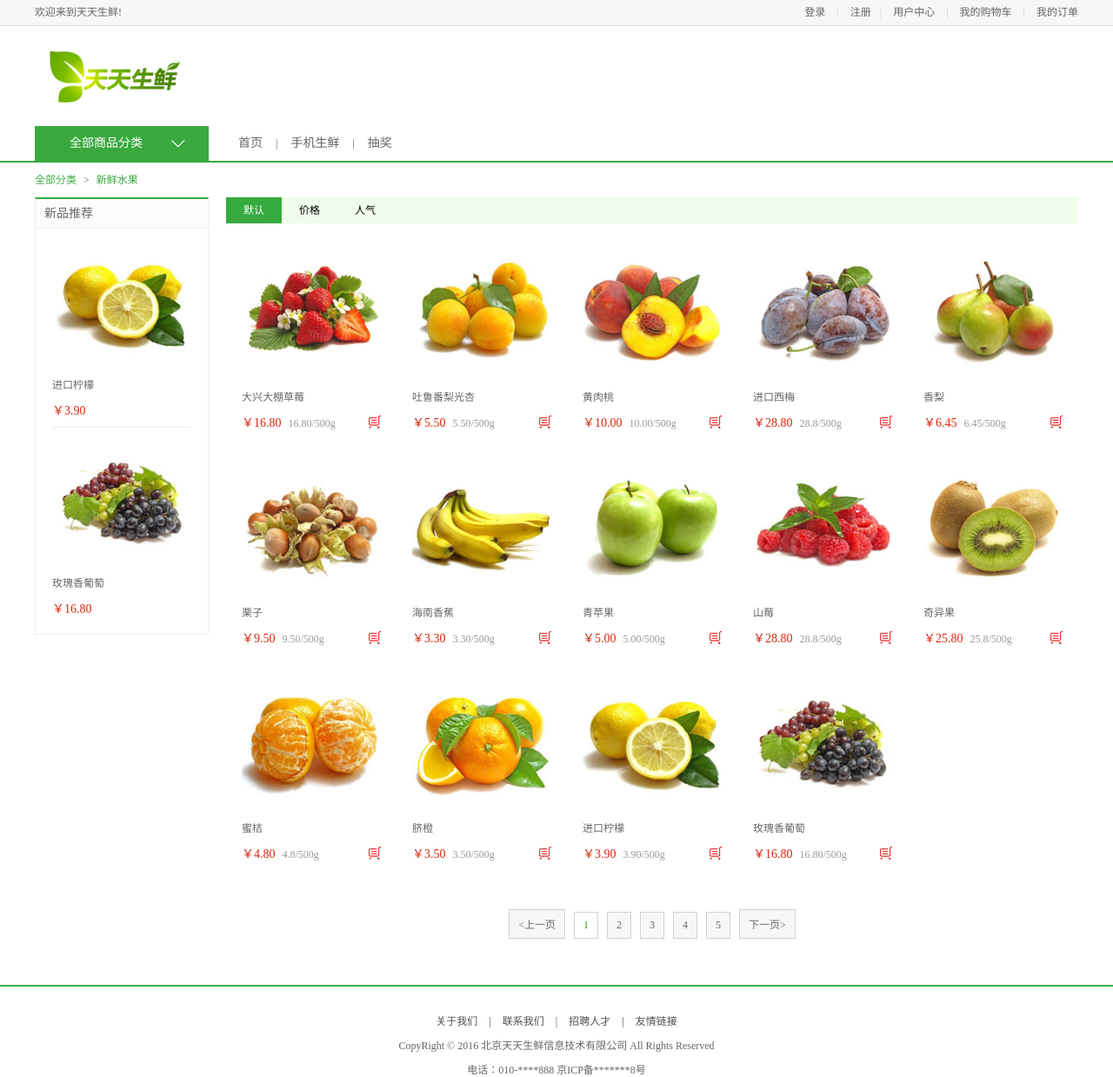
After one commit to Davenny/DailyFreash, a Django app: template templates/df_good/list.html in a window 1280 px wide. The commit adds this page. Shown: the whole page at 87% size. Run offline with Django 3.2, Linux system fonts and the light colour scheme; the template is opened without the code that fills it, so the values that code supplies are empty; parts of the project's set-up code (start-up, migrations or seed data) failed here and were passed over.

```diff
--- a/TianTianShengXian/settings.py
+++ b/TianTianShengXian/settings.py
@@ -38,6 +38,7 @@ INSTALLED_APPS = [
     'django.contrib.messages',
     'django.contrib.staticfiles',
     'df_user',
+    'df_goods',
 ]
 
 MIDDLEWARE = [
@@ -127,3 +128,7 @@ STATIC_URL = '/static/'
 STATICFILES_DIRS=[
     os.path.join(BASE_DIR,'static')
 ]
+
+#MEDIA_ROOT =
+MEDIA_URL = '/media/'
+MEDIA_ROOT = os.path.join(BASE_DIR, 'media/')
--- a/TianTianShengXian/urls.py
+++ b/TianTianShengXian/urls.py
@@ -15,8 +15,14 @@ Including another URLconf
 """
 from django.conf.urls import url,include
 from django.contrib import admin
+import settings
+from django.conf.urls.static import static
 
 urlpatterns = [
     url(r'^admin/', admin.site.urls),
     url(r'^user/',include('df_user.urls')),
+    url(r'^',include('df_goods.urls'))
 ]
+if settings.DEBUG:
+    urlpatterns += static(settings.MEDIA_URL,
+                          document_root=settings.MEDIA_ROOT)
--- /dev/null
+++ b/df_goods/urls.py
@@ -0,0 +1,6 @@
+from django.conf.urls import url
+from . import views
+urlpatterns = [
+    url('^$',views.Index),
+
+]
--- a/df_user/views.py
+++ b/df_user/views.py
@@ -89,5 +89,5 @@ def site(request):
         user.uaddress = post.get('uyoubian')
         user.uphone = post.get('uphone')
         user.save()
-    context = {'title':'User Zone','user':user}
+    context = {'title':'User Zone','user':user,'page_name':1}
     return render(request,'df_user/user_center_site.html',context)
--- a/static/css/reset.css
+++ b/static/css/reset.css
@@ -1,4 +1,4 @@
-/* 把标签默认的间距设为0 */
+
 body,ul,ol,p,h1,h2,h3,h4,h5,h6,dl,dd,select,input,textarea,form{margin:0;padding:0}
 
 /* 让h标签文字大小继承body的文字设置 */
--- /dev/null
+++ b/templates/df_good/list.html
@@ -0,0 +1,259 @@
+<!DOCTYPE html PUBLIC "-//W3C//DTD XHTML 1.0 Transitional//EN" "http://www.w3.org/TR/xhtml1/DTD/xhtml1-transitional.dtd">
+<html xmlns="http://www.w3.org/1999/xhtml" xml:lang="en">
+<head>
+	<meta http-equiv="Content-Type" content="text/html;charset=UTF-8">
+	<title>天天生鲜-商品列表</title>
+	<link rel="stylesheet" type="text/css" href="css/reset.css">
+	<link rel="stylesheet" type="text/css" href="css/main.css">
+</head>
+<body>
+	<div class="header_con">
+		<div class="header">
+			<div class="welcome fl">欢迎来到天天生鲜!</div>
+			<div class="fr">
+				<div class="login_info fl">
+					欢迎您：<em>张 山</em>
+				</div>
+				<div class="login_btn fl">
+					<a href="login.html">登录</a>
+					<span>|</span>
+					<a href="register.html">注册</a>
+				</div>
+				<div class="user_link fl">
+					<span>|</span>
+					<a href="user_center_info.html">用户中心</a>
+					<span>|</span>
+					<a href="cart.html">我的购物车</a>
+					<span>|</span>
+					<a href="user_center_order.html">我的订单</a>
+				</div>
+			</div>
+		</div>
+	</div>
+
+	<div class="search_bar clearfix">
+		<a href="index.html" class="logo fl"><img src="images/logo.png"></a>
+	</div>
+
+	<div class="navbar_con">
+		<div class="navbar clearfix">
+			<div class="subnav_con fl">
+				<h1>全部商品分类</h1>
+				<span></span>
+				<ul class="subnav">
+					<li><a href="#" class="fruit">新鲜水果</a></li>
+					<li><a href="#" class="seafood">海鲜水产</a></li>
+					<li><a href="#" class="meet">猪牛羊肉</a></li>
+					<li><a href="#" class="egg">禽类蛋品</a></li>
+					<li><a href="#" class="vegetables">新鲜蔬菜</a></li>
+					<li><a href="#" class="ice">速冻食品</a></li>
+				</ul>
+			</div>
+			<ul class="navlist fl">
+				<li><a href="">首页</a></li>
+				<li class="interval">|</li>
+				<li><a href="">手机生鲜</a></li>
+				<li class="interval">|</li>
+				<li><a href="">抽奖</a></li>
+			</ul>
+		</div>
+	</div>
+
+	<div class="breadcrumb">
+		<a href="#">全部分类</a>
+		<span>></span>
+		<a href="#">新鲜水果</a>
+	</div>
+
+	<div class="main_wrap clearfix">
+		<div class="l_wrap fl clearfix">
+			<div class="new_goods">
+				<h3>新品推荐</h3>
+				<ul>
+					<li>
+						<a href="#"><img src="images/goods/goods001.jpg"></a>
+						<h4><a href="#">进口柠檬</a></h4>
+						<div class="prize">￥3.90</div>
+					</li>
+					<li>
+						<a href="#"><img src="images/goods/goods002.jpg"></a>
+						<h4><a href="#">玫瑰香葡萄</a></h4>
+						<div class="prize">￥16.80</div>
+					</li>
+				</ul>
+			</div>
+		</div>
+
+		<div class="r_wrap fr clearfix">
+			<div class="sort_bar">
+				<a href="#" class="active">默认</a>
+				<a href="#">价格</a>
+				<a href="#">人气</a>
+			</div>
+
+			<ul class="goods_type_list clearfix">
+				<li>
+					<a href="detail.html"><img src="images/goods/goods003.jpg"></a>
+					<h4><a href="detail.html">大兴大棚草莓</a></h4>
+					<div class="operate">
+						<span class="prize">￥16.80</span>
+						<span class="unit">16.80/500g</span>
+						<a href="#" class="add_goods" title="加入购物车"></a>
+					</div>
+				</li>
+
+				<li>
+					<a href="#"><img src="images/goods/goods004.jpg"></a>
+					<h4><a href="#">吐鲁番梨光杏</a></h4>
+					<div class="operate">
+						<span class="prize">￥5.50</span>
+						<span class="unit">5.50/500g</span>
+						<a href="#" class="add_goods" title="加入购物车"></a>
+					</div>
+				</li>
+
+				<li>
+					<a href="#"><img src="images/goods/goods005.jpg"></a>
+					<h4><a href="#">黄肉桃</a></h4>
+					<div class="operate">
+						<span class="prize">￥10.00</span>
+						<span class="unit">10.00/500g</span>
+						<a href="#" class="add_goods" title="加入购物车"></a>
+					</div>
+				</li>
+
+				<li>
+					<a href="#"><img src="images/goods/goods006.jpg"></a>
+					<h4><a href="#">进口西梅</a></h4>
+					<div class="operate">
+						<span class="prize">￥28.80</span>
+						<span class="unit">28.8/500g</span>
+						<a href="#" class="add_goods" title="加入购物车"></a>
+					</div>
+				</li>
+
+				<li>
+					<a href="#"><img src="images/goods/goods007.jpg"></a>
+					<h4><a href="#">香梨</a></h4>
+					<div class="operate">
+						<span class="prize">￥6.45</span>
+						<span class="unit">6.45/500g</span>
+						<a href="#" class="add_goods" title="加入购物车"></a>
+					</div>
+				</li>
+
+				<li>
+					<a href="#"><img src="images/goods/goods008.jpg"></a>
+					<h4><a href="#">栗子</a></h4>
+					<div class="operate">
+						<span class="prize">￥9.50</span>
+						<span class="unit">9.50/500g</span>
+						<a href="#" class="add_goods" title="加入购物车"></a>
+					</div>
+				</li>
+
+				<li>
+					<a href="#"><img src="images/goods/goods009.jpg"></a>
+					<h4><a href="#">海南香蕉</a></h4>
+					<div class="operate">
+						<span class="prize">￥3.30</span>
+						<span class="unit">3.30/500g</span>
+						<a href="#" class="add_goods" title="加入购物车"></a>
+					</div>
+				</li>
+
+				<li>
+					<a href="#"><img src="images/goods/goods010.jpg"></a>
+					<h4><a href="#">青苹果</a></h4>
+					<div class="operate">
+						<span class="prize">￥5.00</span>
+						<span class="unit">5.00/500g</span>
+						<a href="#" class="add_goods" title="加入购物车"></a>
+					</div>
+				</li>
+
+				<li>
+					<a href="#"><img src="images/goods/goods011.jpg"></a>
+					<h4><a href="#">山莓</a></h4>
+					<div class="operate">
+						<span class="prize">￥28.80</span>
+						<span class="unit">28.8/500g</span>
+						<a href="#" class="add_goods" title="加入购物车"></a>
+					</div>
+				</li>
+
+				<li>
+					<a href="#"><img src="images/goods/goods012.jpg"></a>
+					<h4><a href="#">奇异果</a></h4>
+					<div class="operate">
+						<span class="prize">￥25.80</span>
+						<span class="unit">25.8/500g</span>
+						<a href="#" class="add_goods" title="加入购物车"></a>
+					</div>
+				</li>
+				<li>
+					<a href="#"><img src="images/goods/goods013.jpg"></a>
+					<h4><a href="#">蜜桔</a></h4>
+					<div class="operate">
+						<span class="prize">￥4.80</span>
+						<span class="unit">4.8/500g</span>
+						<a href="#" class="add_goods" title="加入购物车"></a>
+					</div>
+				</li>
+				<li>
+					<a href="#"><img src="images/goods/goods014.jpg"></a>
+					<h4><a href="#">脐橙</a></h4>
+					<div class="operate">
+						<span class="prize">￥3.50</span>
+						<span class="unit">3.50/500g</span>
+						<a href="#" class="add_goods" title="加入购物车"></a>
+					</div>
+				</li>
+				<li>
+					<a href="#"><img src="images/goods/goods001.jpg"></a>
+					<h4><a href="#">进口柠檬</a></h4>
+					<div class="operate">
+						<span class="prize">￥3.90</span>
+						<span class="unit">3.90/500g</span>
+						<a href="#" class="add_goods" title="加入购物车"></a>
+					</div>
+				</li>
+				<li>
+					<a href="#"><img src="images/goods/goods002.jpg"></a>
+					<h4><a href="#">玫瑰香葡萄</a></h4>
+					<div class="operate">
+						<span class="prize">￥16.80</span>
+						<span class="unit">16.80/500g</span>
+						<a href="#" class="add_goods" title="加入购物车"></a>
+					</div>
+				</li>
+			</ul>
+
+			<div class="pagenation">
+				<a href="#"><上一页</a>
+				<a href="#" class="active">1</a>
+				<a href="#">2</a>
+				<a href="#">3</a>
+				<a href="#">4</a>
+				<a href="#">5</a>
+				<a href="#">下一页></a>
+			</div>
+		</div>
+	</div>
+
+	<div class="footer">
+		<div class="foot_link">
+			<a href="#">关于我们</a>
+			<span>|</span>
+			<a href="#">联系我们</a>
+			<span>|</span>
+			<a href="#">招聘人才</a>
+			<span>|</span>
+			<a href="#">友情链接</a>
+		</div>
+		<p>CopyRight © 2016 北京天天生鲜信息技术有限公司 All Rights Reserved</p>
+		<p>电话：010-****888    京ICP备*******8号</p>
+	</div>
+
+</body>
+</html>
```
Also changed, not shown: templates/base.html (+17 -1 lines), templates/df_good/detail.html (added, +133 -0 lines), templates/df_good/index.html (added, +298 -0 lines), df_user/test.py (added).
